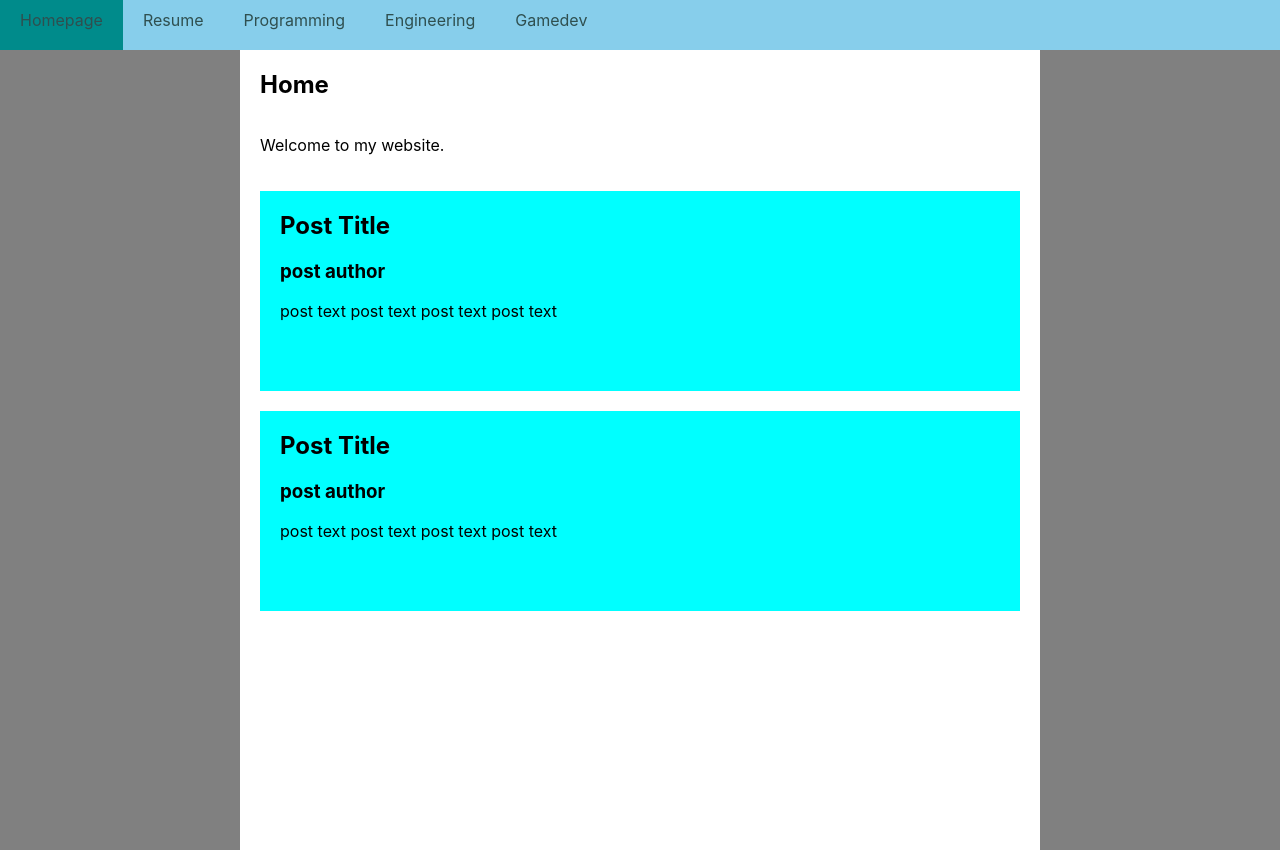
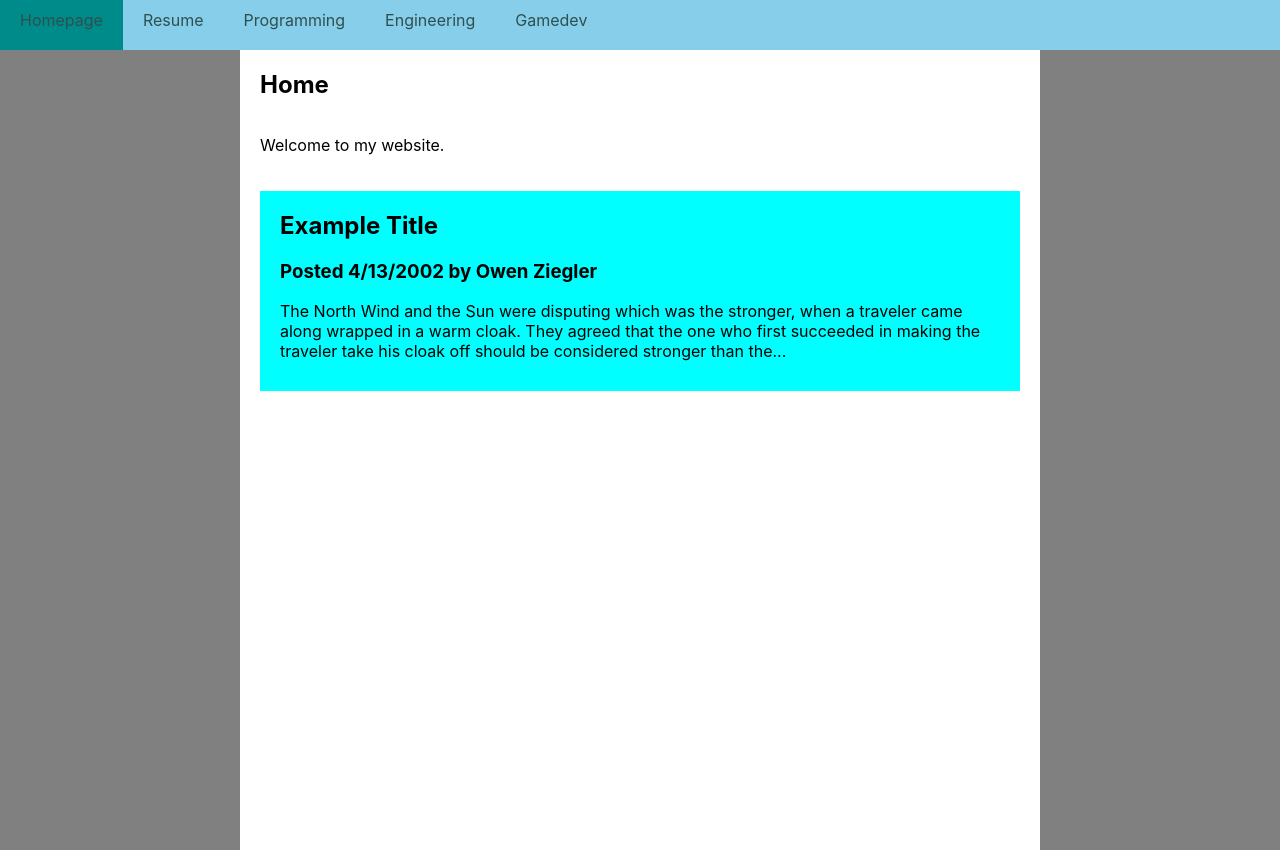
Before and after one commit to owenziegler/portfoliosite, a React (Create React App) app in the folder client/: page / in a window 1280 px wide. Built offline with nearby package versions, Linux system fonts and the light colour scheme.

Commit message:
added props functionality to post preview boxes

```diff
--- a/client/src/App.js
+++ b/client/src/App.js
@@ -37,6 +37,7 @@ function App() {
                   path = "/gamedev"
                   element={<Gamedev/>}
                 />
+
               </Routes>
         </div>
       </BrowserRouter>
--- a/client/src/components/PostPreview.js
+++ b/client/src/components/PostPreview.js
@@ -1,11 +1,21 @@
 import '../styles/postPreview.css'
 
-const PostPreview = () => {
+const StringShortener = (str) => {
+    const targetLen = 250 //target string length
+    if (str.length <= targetLen) return str
+    str = str.substring(0,targetLen)
+    let i = str.lastIndexOf(' ')
+    str = str.substring(0,i)
+    str+="..."
+    return str
+}
+
+const PostPreview = ({post}) => {
     return (
         <div className='preview-box'>
-            <h2>Post Title</h2>
-            <h3>post author</h3>
-            <p>post text post text post text post text</p>
+            <h2>{post.title}</h2>
+            <h3>Posted {parseInt(post.date.substring(4,6),10).toString()}/{parseInt(post.date.substring(6,8),10).toString()}/{parseInt(post.date.substring(0,4),10).toString()} by {post.author}</h3>
+            <p>{StringShortener(post.text)}</p>
         </div>
     )
 }
--- a/client/src/pages/Home.js
+++ b/client/src/pages/Home.js
@@ -6,8 +6,12 @@ const Home = () => {
             <h2>Home</h2>
             <p>Welcome to my website.</p>
             <br/>
-            <PostPreview/>
-            <PostPreview/>
+            <PostPreview
+                post={{title:"Example Title",
+                author:"Owen Ziegler",
+                date:"20020413",
+                text:"The North Wind and the Sun were disputing which was the stronger, when a traveler came along wrapped in a warm cloak. They agreed that the one who first succeeded in making the traveler take his cloak off should be considered stronger than the other. Then the North Wind blew as hard as he could, but the more he blew the more closely did the traveler fold his cloak around him; and at last the North Wind gave up the attempt. Then the Sun shined out warmly, and immediately the traveler took off his cloak. And so the North Wind was obliged to confess that the Sun was the stronger of the two."}}
+            />
         </div>
     )
 }
```
Also changed, not shown: client/src/pages/Post.js (added, +10 -0 lines).
